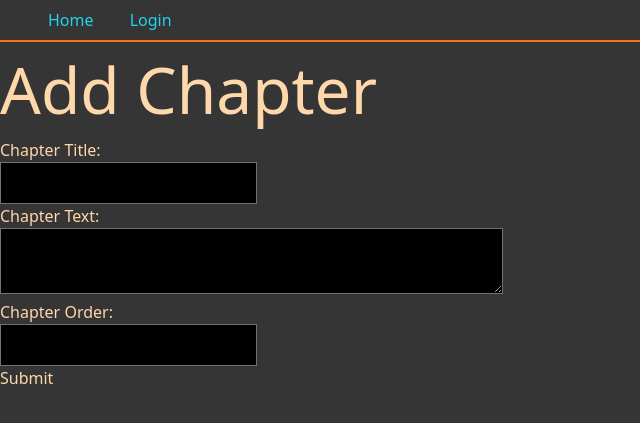
After one commit to jruss06/ficition, a Django app: page /story/add/1/chapter in a window 1280 px wide. The commit adds this page. Shown: the top 423 px of the page, without its empty margins (0-640 px from the left). Run offline with Django 5.2, Linux system fonts and the light colour scheme; tables that the repository leaves empty hold one stand-in row (values such as "Sample post").

Commit message:
add chapter

```diff
--- a/author/templates/author/index.html
+++ b/author/templates/author/index.html
@@ -14,7 +14,7 @@
 		</div>
 		<div class="mb-4 story-date">Updated: {{ story.update_date }}</div>
 		<div class="font-bold"><a href="{% url 'editstory' story.id %}">Edit Story</a></div>
-		<div class="font-bold"><a href="#">Add Chapter</a></div>
+		<div class="font-bold"><a href="{% url 'addchapter' story.id %}">Add Chapter</a></div>
 	</div>
     {% endfor %}
 {% endblock %}
--- a/static/output.css
+++ b/static/output.css
@@ -816,11 +816,6 @@ textarea {
   margin-bottom: 1rem;
 }
 
-.mx-2 {
-  margin-left: 0.5rem;
-  margin-right: 0.5rem;
-}
-
 .mb-2 {
   margin-bottom: 0.5rem;
 }
@@ -856,6 +851,11 @@ textarea {
 .border-orange-500 {
   --tw-border-opacity: 1;
   border-color: rgb(249 115 22 / var(--tw-border-opacity));
+}
+
+.bg-black {
+  --tw-bg-opacity: 1;
+  background-color: rgb(0 0 0 / var(--tw-bg-opacity));
 }
 
 .bg-indigo-500 {
--- /dev/null
+++ b/story/templates/story/addchapter.html
@@ -0,0 +1,22 @@
+{% extends "base.html" %}
+
+{% block header %}Add Chapter{% endblock %}
+
+{% block content %}
+<form action="{% url 'postchapter' story.id %}" method="post">
+{% csrf_token %}
+<label>Chapter Title: </label>
+<div><input type="text" name="chaptertitle" /></div>
+
+<label>Chapter Text: </label>
+<div>
+	<textarea cols="50" name="body"></textarea>
+</div>
+
+<label>Chapter Order: </label>
+<div><input class="bg-black" type="number" name="order" /></div>
+
+<button type="submit">Submit</button>
+</form>
+
+{% endblock %}
--- a/story/templates/story/edit.html
+++ b/story/templates/story/edit.html
@@ -15,7 +15,7 @@
 Chapters:
 {% for chapter in chapters %}
     <div>{{ chapter.order }} - {{ chapter.title }}
-        <a href="#">Edit</a>
+        <a href="{% url 'editchapter' story.id chapter.id %}">Edit</a>
     </div>
 {% endfor %}
 </div>
--- a/story/urls.py
+++ b/story/urls.py
@@ -4,9 +4,12 @@ from . import views
 
 urlpatterns = [
     path("", views.index, name="index"),
-    path("<int:story_id>/", views.show, name="show"),
+    path("<int:story_id>", views.show, name="show"),
     path("<int:story_id>/<int:chapter_num>", views.show, name="show"),
     path("add", views.addstory, name="addstory"),
+    path("add/<int:story_id>/chapter", views.addchapter, name="addchapter"),
     path("poststory", views.poststory, name="poststory"),
+    path("postchapter/<int:story_id>", views.postchapter, name="postchapter"),
     path("edit/<int:story_id>", views.editstory, name="editstory"),
+    path("edit/<int:story_id>/chapter/<int:chapter_id>", views.editchapter, name="editchapter"),
 ]
--- a/story/views.py
+++ b/story/views.py
@@ -27,6 +27,20 @@ def poststory(request):
             user=request.user)
     return HttpResponseRedirect(reverse("index"))
 
+def addchapter(request, story_id):
+    story = get_object_or_404(Story, pk=story_id)
+    return render(request, "story/addchapter.html", {"story": story})
+
+def postchapter(request, story_id):
+    story = get_object_or_404(Story, pk=story_id)
+    Chapter.objects.create(
+            title=request.POST["chaptertitle"],
+            body=request.POST["body"],
+            story=story,
+            order=request.POST["order"],
+            user=request.user)
+    return HttpResponseRedirect(reverse("index"))
+
 def editstory(request, story_id):
     story = Story.objects.get(pk=story_id)
     chapters = Chapter.objects.filter(story_id=story_id)
@@ -35,3 +49,12 @@ def editstory(request, story_id):
         "chapters": chapters,
     }
     return render(request, "story/edit.html", context)
+
+def editchapter(request, story_id, chapter_id):
+    story = Story.objects.get(pk=story_id)
+    chapter = Chapter.objects.get(pk=chapter_id)
+    context = {
+        "story": story,
+        "chapter": chapter,
+    }
+    return render(request, "story/editchapter.html", context)
```
Also changed, not shown: story/templates/story/editchapter.html (added, +19 -0 lines).
